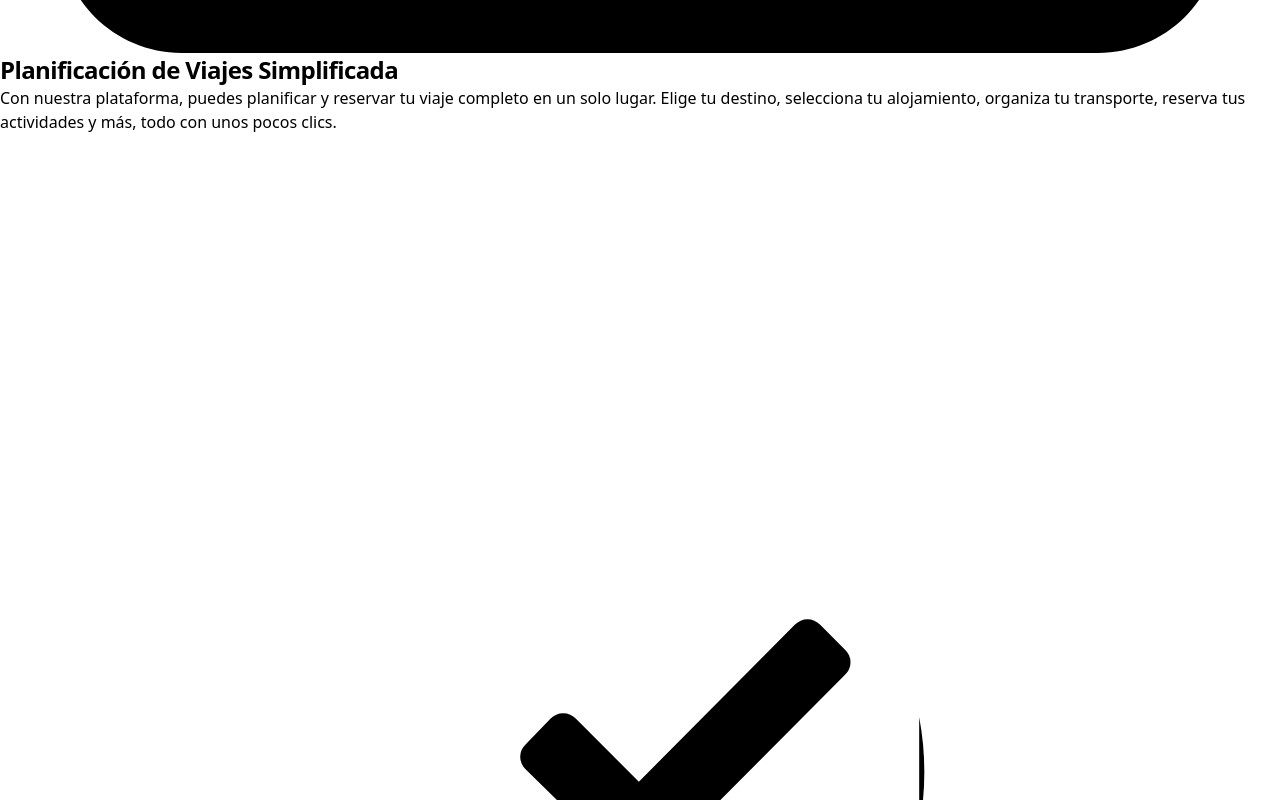
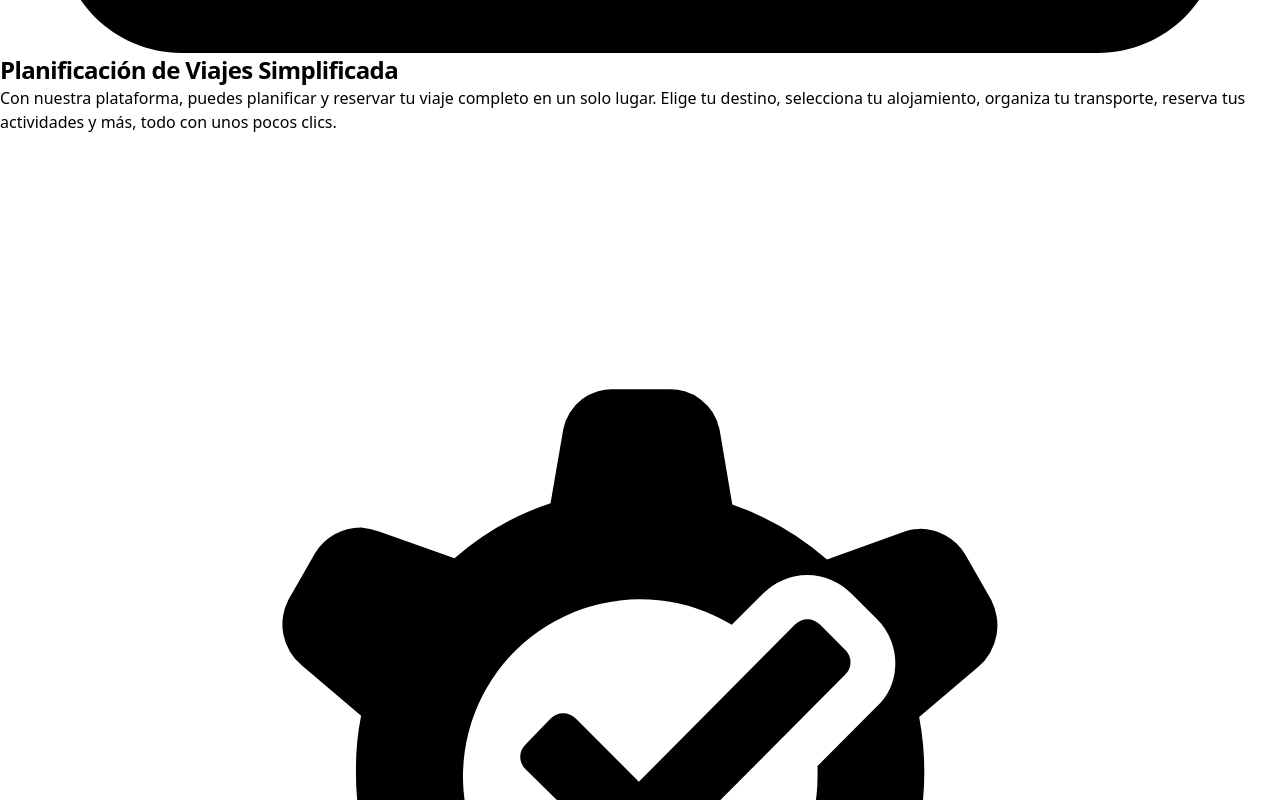
Before and after one commit to brihanPenayo/TurismoApp, a React (Vite) app: page / in a window 1280 px wide. Shown: the part 1940-2740 px from the top of the page. Built offline with nearby package versions, Linux system fonts and the light colour scheme.

Commit message:
fixing icon of feature

```diff
--- a/src/partials/FeaturesBlocks.jsx
+++ b/src/partials/FeaturesBlocks.jsx
@@ -49,10 +49,10 @@ function FeaturesBlocks() {
             {/* 2nd item */}
             <div className="relative flex flex-col items-center" data-aos="fade-up" data-aos-delay="100" data-aos-anchor="[data-aos-id-blocks]">
               <div className="w-16 h-16 mb-4">
-                <svg className='w-full h-full scale-150' viewBox="0 0 100 100" xmlns="http://www.w3.org/2000/svg">
+                <svg className='w-20 scale-125 h-20' viewBox="0 0 100 100" xmlns="http://www.w3.org/2000/svg">
                   <g>
                     <path d="m49.91 50.6-4.91-4.91a1.36 1.36 0 0 0 -2 0l-1.94 2a1.33 1.33 0 0 0 0 1.94l6.94 6.81a2.7 2.7 0 0 0 1.95.83 2.67 2.67 0 0 0 1.94-.83l14.11-14.17a1.34 1.34 0 0 0 0-2l-1.94-1.94a1.34 1.34 0 0 0 -1.95 0z" />
-                    <path d="m71.81 54.15a23.31 23.31 0 0 0 0-8.6l4.6a-3.9a4.28 4.28 0 0 0 1-5.3l-2-3.5a4.11 4.11 0 0 0 -3.6-2 3.19 3.19 0 0 0 -1.4.3l-5.8 2.1a22.35 22.35 0 0 0 -7.4-4.3l-1-5.9a3.92 3.92 0 0 0 -4.1-3.1h-4a3.85 3.85 0 0 0 -4.1 3.1l-1 5.8a21.59 21.59 0 0 0 -7.5 4.3l-5.9-2.1a7 7 0 0 0 -1.4-.3 4.2 4.2 0 0 0 -3.6 2l-2 3.5a4.16 4.16 0 0 0 1 5.3l4.6 3.9a20.87 20.87 0 0 0 -.4 4.3 20.24 20.24 0 0 0 .4 4.3l-4.6 3.95a4.28 4.28 0 0 0 -1 5.3l2 3.5a4.11 4.11 0 0 0 3.6 2 3.19 3.19 0 0 0 1.4-.3l5.8-2.1a22.35 22.35 0 0 0 7.4 4.3l1 6a4.1 4.1 0 0 0 4.1 3.4h4a4.18 4.18 0 0 0 4.1-3.5l1-6a22.06 22.06 0 0 0 7.8-4.6l5.4 2.1a8 8 0 0 0 1.5.3 4.2 4.2 0 0 0 3.6-2l1.9-3.3a3.67 3.67 0 0 0 -.8-5zm-3.39-9.34-4.55 4.56v.78a13.85 13.85 0 1 1 -6.7-11.81l2.45-2.44a4.84 4.84 0 0 1 6.89 0l2 2a4.9 4.9 0 0 1 1.43 3.7 4.66 4.66 0 0 1 -1.52 3.21z" />
+                    <path d="m71.81 54.15a23.31 23.31 0 0 0 0-8.6l4.6-3.9a4.28 4.28 0 0 0 1-5.3l-2-3.5a4.11 4.11 0 0 0 -3.6-2 3.19 3.19 0 0 0 -1.4.3l-5.8 2.1a22.35 22.35 0 0 0 -7.4-4.3l-1-5.9a3.92 3.92 0 0 0 -4.1-3.1h-4a3.85 3.85 0 0 0 -4.1 3.1l-1 5.8a21.59 21.59 0 0 0 -7.5 4.3l-5.9-2.1a7 7 0 0 0 -1.4-.3 4.2 4.2 0 0 0 -3.6 2l-2 3.5a4.16 4.16 0 0 0 1 5.3l4.6 3.9a20.87 20.87 0 0 0 -.4 4.3 20.24 20.24 0 0 0 .4 4.3l-4.6 3.95a4.28 4.28 0 0 0 -1 5.3l2 3.5a4.11 4.11 0 0 0 3.6 2 3.19 3.19 0 0 0 1.4-.3l5.8-2.1a22.35 22.35 0 0 0 7.4 4.3l1 6a4.1 4.1 0 0 0 4.1 3.4h4a4.18 4.18 0 0 0 4.1-3.5l1-6a22.06 22.06 0 0 0 7.8-4.6l5.4 2.1a8 8 0 0 0 1.5.3 4.2 4.2 0 0 0 3.6-2l1.9-3.3a3.67 3.67 0 0 0 -.8-5zm-3.39-9.34-4.55 4.56v.78a13.85 13.85 0 1 1 -6.7-11.81l2.45-2.44a4.84 4.84 0 0 1 6.89 0l2 2a4.9 4.9 0 0 1 1.43 3.7 4.66 4.66 0 0 1 -1.52 3.21z" />
                   </g>
                 </svg>
               </div>
```
